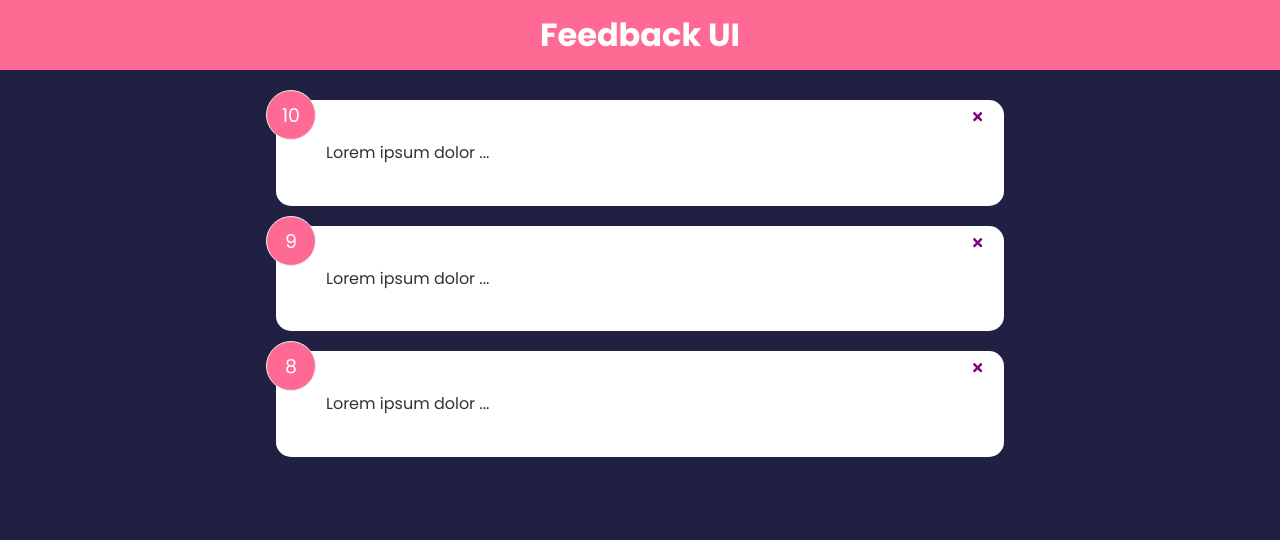
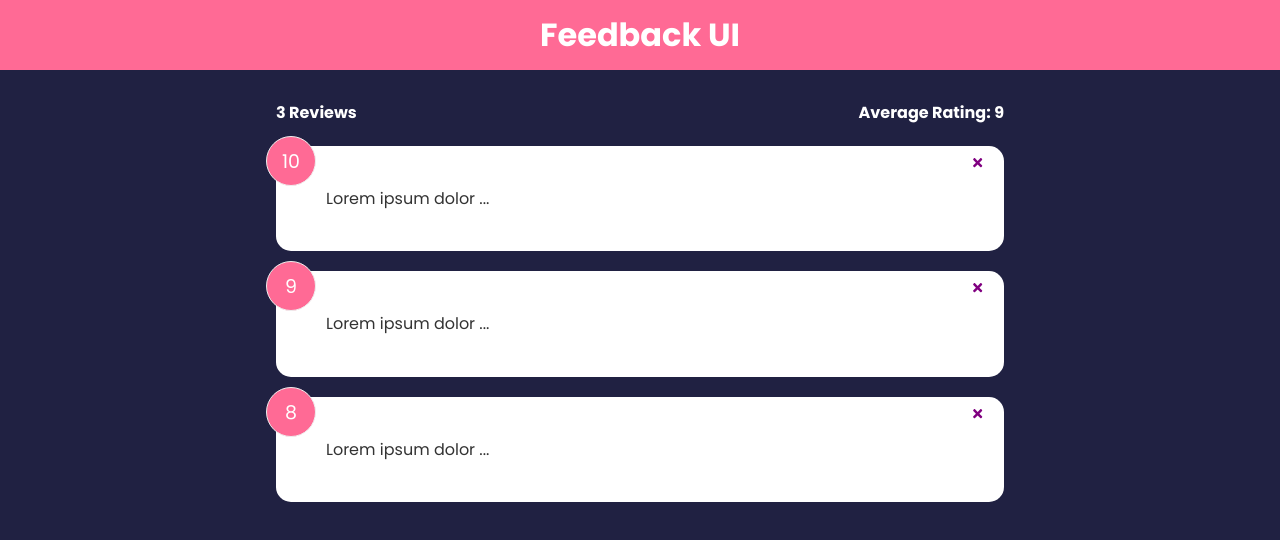
Before and after one commit to MaciekCelinski/Brad_React_Udemy, a React (Create React App) app: page / in a window 1280 px wide. Shown: the top 540 px of the page. Built offline with nearby package versions, Linux system fonts and the light colour scheme.

Commit message:
18 - Reactivity

```diff
--- a/src/App.js
+++ b/src/App.js
@@ -3,6 +3,7 @@ import { useState } from "react";
 import Header from "./components/Header";
 import FeedbackList from "./components/FeedbackList";
 import FeedbackData from "./data/FeedbackData";
+import FeedbackStats from "./components/FeedbackStats";
 
 function App() {
 	const [feedback, setFeedback] = useState(FeedbackData);
@@ -19,6 +20,7 @@ function App() {
 		<>
 			<Header text="Feedback UI" />
 			<div className="container">
+				<FeedbackStats feedback={feedback} />
 				<FeedbackList
 					feedback={feedback}
 					handleDelete={deleteFeedback}
--- /dev/null
+++ b/src/components/FeedbackStats.jsx
@@ -0,0 +1,25 @@
+import PropTypes from 'prop-types'
+
+const FeedbackStats = ({ feedback }) => {
+	// Calculate ratings average
+	console.log("feedback: ", feedback);
+	let average =
+		feedback.reduce((acc, cur) => {
+			return acc + cur.rating;
+		}, 0) / feedback.length;
+
+	average.toFixed(1).replace(/[.,]0$/, "");
+
+	return (
+		<div className="feedback-stats">
+			<h4>{feedback.length} Reviews</h4>
+			<h4>Average Rating: {isNaN(average) ? 0 : average}</h4>
+		</div>
+	);
+};
+
+FeedbackStats.propTypes = {
+    feedback: PropTypes.array.isRequired,
+}
+
+export default FeedbackStats;
```
